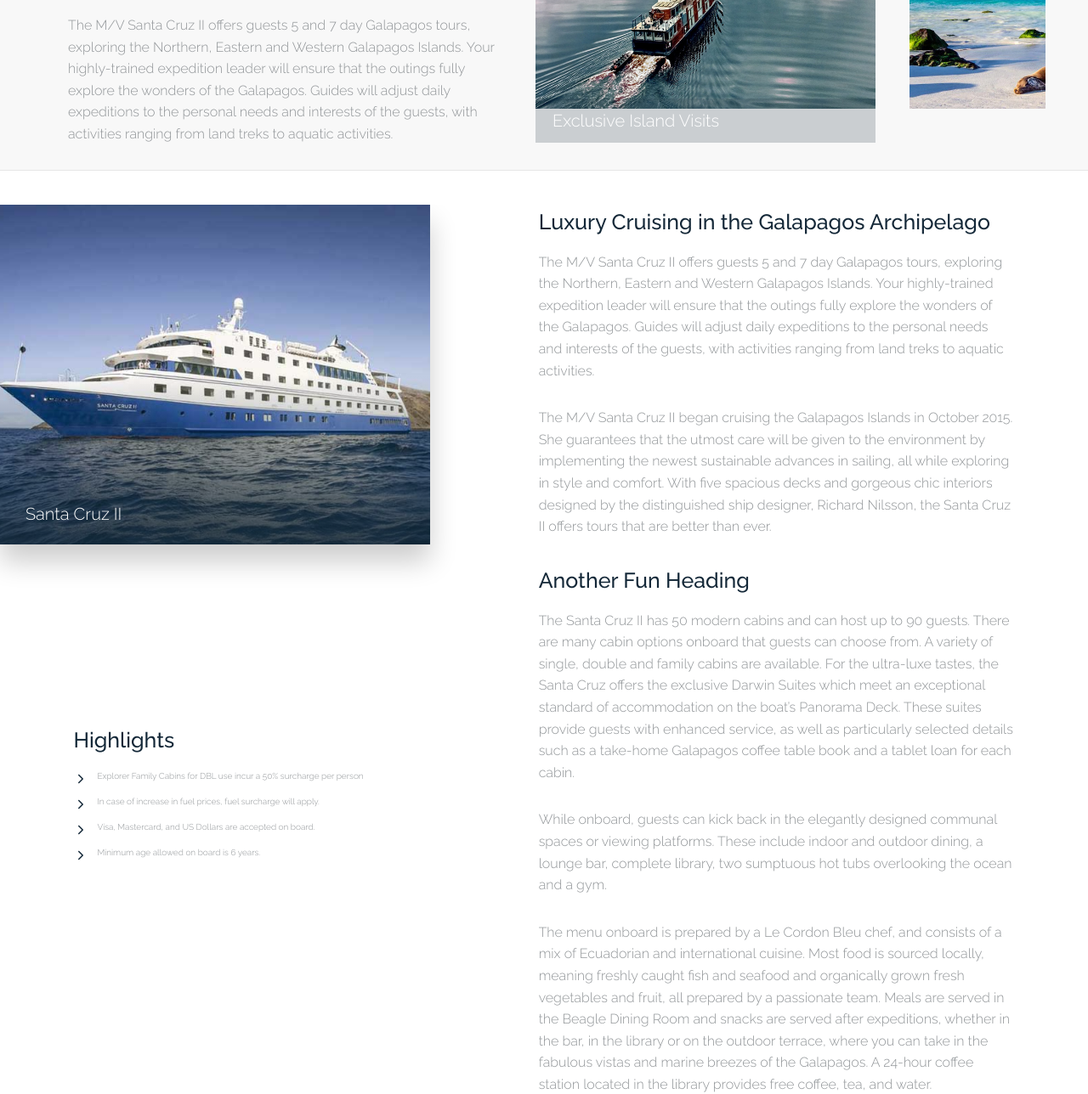
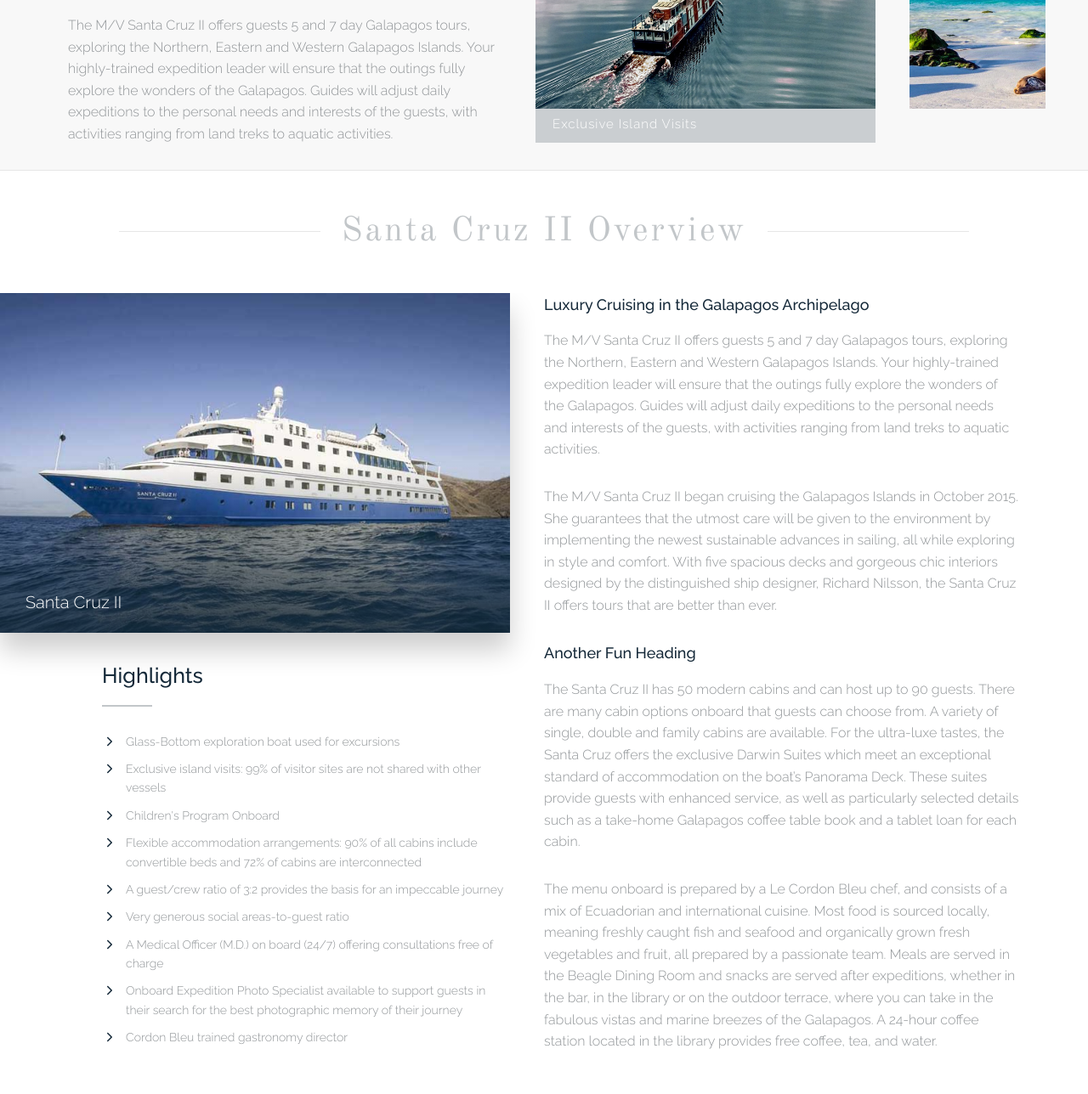
Before and after one commit to rlsystems/Afloat, a website: page product-page.html in a window 1280 px wide. Shown: the part 713-2001 px from the top of the page at 85% size. Drawn offline with nearby package versions, Linux system fonts and the light colour scheme.

Commit message:
products v2

```diff
--- a/product-page.html
+++ b/product-page.html
@@ -147,9 +147,7 @@
           <li class="product-nav__tabs__item" data-tab="tab-prices">
             Prices
           </li>
-          <li class="product-nav__tabs__item">
-            Dates
-          </li>
+
         </ul>
       </div>
     </div>
@@ -182,7 +180,11 @@
         </div>
         <div class="product-nav__slick__item">
           <img src="img/river-cruise.jpg" alt="">
-        </div>
+          <div class="product-nav__slick__item__title">
+            Scuba Diving
+          </div>
+        </div>
+
       </div>
 
     </div>
@@ -204,17 +206,87 @@
             guests, with activities ranging from land treks to aquatic activities.
           </p>
         </div>
-        <!-- Second Section -->
-        <div class="product-overview__description u-margin-bottom-big">
-          <div class="product-overview__description__picture">
+        <div class="page-divider u-margin-bottom-none">
+          Santa Cruz II Overview
+        </div>
+        <!-- Description -->
+        <div class="product-overview__description u-margin-bottom-medium">
+          <div class="product-overview__description__detail">
+            <div class="product-overview__description__detail__picture">
               <img src="img/products/santa-cruz-ii-galapagos.jpg" alt="">
-            <div class="product-overview__description__picture__title">
+              <div class="product-overview__description__detail__picture__title">
                 Santa Cruz II
               </div>
             </div>
+            <!-- Highlights -->
+            <div class="product-overview__description__detail__highlights">
+              <div class="heading-3 heading-3--underline">Highlights</div>
+              <ul class="list-svg">
+                <li>
+                  <svg>
+                    <use xlink:href="img/sprite.svg#icon-chevron-right"></use>
+                  </svg>
+                  <span>Glass-Bottom exploration boat used for excursions</span>
+                </li>
+                <li>
+                  <svg>
+                    <use xlink:href="img/sprite.svg#icon-chevron-right"></use>
+                  </svg>
+                  <span>Exclusive island visits: 99% of visitor sites are not shared with other vessels</span>
+                </li>
+                <li>
+                  <svg>
+                    <use xlink:href="img/sprite.svg#icon-chevron-right"></use>
+                  </svg>
+                  <span>Children's Program Onboard
+
+                  </span>
+                </li>
+                <li>
+                  <svg>
+                    <use xlink:href="img/sprite.svg#icon-chevron-right"></use>
+                  </svg>
+                  <span>Flexible accommodation arrangements: 90% of all cabins include convertible beds and 72% of cabins are interconnected</span>
+                </li>
+                <li>
+                  <svg>
+                    <use xlink:href="img/sprite.svg#icon-chevron-right"></use>
+                  </svg>
+                  <span>A guest/crew ratio of 3:2 provides the basis for an impeccable journey</span>
+                </li>
+                <li>
+                  <svg>
+                    <use xlink:href="img/sprite.svg#icon-chevron-right"></use>
+                  </svg>
+                  <span>Very generous social areas-to-guest ratio</span>
+                </li>
+                <li>
+                  <svg>
+                    <use xlink:href="img/sprite.svg#icon-chevron-right"></use>
+                  </svg>
+                  <span>A Medical Officer (M.D.) on board (24/7) offering consultations free of charge</span>
+                </li>
+                <li>
+                  <svg>
+                    <use xlink:href="img/sprite.svg#icon-chevron-right"></use>
+                  </svg>
+                  <span>Onboard Expedition Photo Specialist available to support guests in their search for the best photographic memory of their journey</span>
+                </li>
+                <li>
+                  <svg>
+                    <use xlink:href="img/sprite.svg#icon-chevron-right"></use>
+                  </svg>
+                  <span>Cordon Bleu trained gastronomy director</span>
+                </li>
+              </ul>
+
+            </div>
+          </div>
+
           <div class="product-overview__description__text">
-            <div class="heading-3">Luxury Cruising in the Galapagos Archipelago</div>
-            <p> The M/V Santa Cruz II offers guests 5 and 7 day Galapagos tours, exploring the Northern, Eastern and Western
+            <div class="heading-4 u-margin-bottom-small">Luxury Cruising in the Galapagos Archipelago</div>
+            <p> The M/V Santa Cruz II offers guests 5 and 7 day Galapagos tours, exploring the Northern, Eastern and
+              Western
               Galapagos Islands. Your highly-trained expedition leader will ensure that the outings fully explore the
               wonders of the Galapagos. Guides will adjust daily expeditions to the personal needs and interests of the
               guests, with activities ranging from land treks to aquatic activities.</p>
@@ -225,7 +297,7 @@
               exploring in style and comfort. With five spacious decks and gorgeous chic interiors designed by the
               distinguished ship designer, Richard Nilsson, the Santa Cruz II offers tours that are better than ever.
             </p>
-            <div class="heading-3">Another Fun Heading</div>
+            <div class="heading-4 u-margin-bottom-small">Another Fun Heading</div>
 
             <p>
               The Santa Cruz II has 50 modern cabins and can host up to 90 guests. There are many cabin options onboard
@@ -237,11 +309,6 @@
               cabin.
             </p>
             <p>
-              While onboard, guests can kick back in the elegantly designed communal spaces or viewing platforms. These
-              include indoor and outdoor dining, a lounge bar, complete library, two sumptuous hot tubs overlooking the
-              ocean and a gym.
-            </p>
-            <p>
               The menu onboard is prepared by a Le Cordon Bleu chef, and consists of a mix of Ecuadorian and
               international cuisine. Most food is sourced locally, meaning freshly caught fish and seafood and
               organically grown fresh vegetables and fruit, all prepared by a passionate team. Meals are served in the
@@ -251,37 +318,7 @@
             </p>
           </div>
 
-          <!-- Highlights -->
-          <div class="product-overview__description__highlights">
-            <div class="heading-3">Highlights</div>
-            <ul class="list-svg">
-              <li>
-                <svg>
-                  <use xlink:href="img/sprite.svg#icon-chevron-right"></use>
-                </svg>
-                <span>Explorer Family Cabins for DBL use incur a 50% surcharge per person</span>
-              </li>
-              <li>
-                <svg>
-                  <use xlink:href="img/sprite.svg#icon-chevron-right"></use>
-                </svg>
-                <span>In case of increase in fuel prices, fuel surcharge will apply.</span>
-              </li>
-              <li>
-                <svg>
-                  <use xlink:href="img/sprite.svg#icon-chevron-right"></use>
-                </svg>
-                <span>Visa, Mastercard, and US Dollars are accepted on board.</span>
-              </li>
-              <li>
-                <svg>
-                  <use xlink:href="img/sprite.svg#icon-chevron-right"></use>
-                </svg>
-                <span>Minimum age allowed on board is 6 years.</span>
-              </li>
-            </ul>
-
-          </div>
+
         </div>
 
 
@@ -1084,7 +1121,7 @@
             All suites feature all-natural bath amenities, a nightly turn down service, in-room electronic safe, and
             individual climate control.</p>
         </div>
-        <div class="page-divider u-margin-top-big u-margin-bottom-none">
+        <div class="page-divider u-margin-bottom-none">
           Suites & Cabins
         </div>
 
@@ -1877,7 +1914,8 @@
           <svg class="reviews-slider__item__content__quote">
             <use xlink:href="img/sprite.svg#icon-quote"></use>
           </svg>
-          <p class="reviews-slider__item__content__text">Lorem ipsum dolor sit amet consectetur adipisicing elit. Ab a saepe autem ea
+          <p class="reviews-slider__item__content__text">Lorem ipsum dolor sit amet consectetur adipisicing elit. Ab a
+            saepe autem ea
             dignissimos
             ullam perspiciatis amet, repudiandae reprehenderit nemo qui consectetur, sequi aspernatur fugit dolorum,
             cumque
@@ -1903,7 +1941,8 @@
           <svg class="reviews-slider__item__content__quote">
             <use xlink:href="img/sprite.svg#icon-quote"></use>
           </svg>
-          <p class="reviews-slider__item__content__text">Lorem ipsum dolor sit amet consectetur adipisicing elit. Ab a saepe autem ea
+          <p class="reviews-slider__item__content__text">Lorem ipsum dolor sit amet consectetur adipisicing elit. Ab a
+            saepe autem ea
             dignissimos
             ullam perspiciatis amet, repudiandae reprehenderit nemo qui consectetur, sequi aspernatur fugit dolorum,
             cumque
--- a/sass/components/product/_product-hero.scss
+++ b/sass/components/product/_product-hero.scss
@@ -10,7 +10,7 @@
       rgba($color-black, 0.1),
       rgba($color-black, 0.1)
     ),
-    linear-gradient(to top, rgba($color-secondary, 1), rgba(black, 0.1) 50%),
+    linear-gradient(to top, rgba($color-secondary, .8), rgba(black, 0.1) 50%),
     url("img/santacruz-wide-1.jpg");
   background-size: cover;
   background-position: center;
--- a/sass/components/product/_product-nav.scss
+++ b/sass/components/product/_product-nav.scss
@@ -141,8 +141,10 @@
             &__title {
                 opacity: 0;
                 width: 100%;
+                font-size: 1.5rem;
                 padding: 1rem 2rem;
                 color: $color-white;
+                letter-spacing: .1rem;
                 position: absolute;
                 bottom: 0;
                 left: 0;
--- a/sass/components/product/_product-overview.scss
+++ b/sass/components/product/_product-overview.scss
@@ -26,20 +26,25 @@
         grid-column: full-start / full-end;
         display: grid;
         grid-template-columns: $page-container;
-        grid-template-rows: min-content min-content;
         position: relative;
         overflow-x: hidden;
 
         margin-top: 4rem;
+
+        &__detail {
+            grid-column: full-start / col-end 4;
+            justify-self: end;
+
+            display: grid;
+            grid-template-rows: 40rem min-content;
+            row-gap: 3rem;
+
             &__picture {
-            grid-column: full-start / col-end 3;
-            grid-row: 1 / span 1;
-            display: flex;
-            justify-self: end;
                 max-width: 60rem;
                 max-height: 40rem;
+                margin-right: 4rem;
                 position: relative;
-
+                display: flex;
                 //overlay gradient  --subtle for title text
                 &::after {
                     content: "";
@@ -51,7 +56,6 @@
                     background-image: linear-gradient(to top, rgba($color-secondary, 0.8), rgba($color-secondary, 0));
                 }
                 & img {
-                //margin: 0 6rem;
                     object-fit: cover;
                     width: 100%;
                     height: auto;
@@ -69,15 +73,22 @@
                   }
             }
 
+            &__highlights {
+                max-width: 48rem;
+                justify-self: end;
+                grid-row: 2 / span 1;
+                margin: 0 4rem;
+                font-size: 1.4rem;
+            }
+        }
+
+
         &__text {
             grid-column: col-start 5 / center-end;
             grid-row: 1 / span 2;
         }
 
-        &__highlights {
-            grid-column: center-start / center-col-end3;
-            grid-row: 2 / span 1;
-        }
+
     }
     &__third {
         grid-column: center-start / center-end;
```
Also changed, not shown: style.css. Lines whose indentation alone changed are shown as unchanged.
